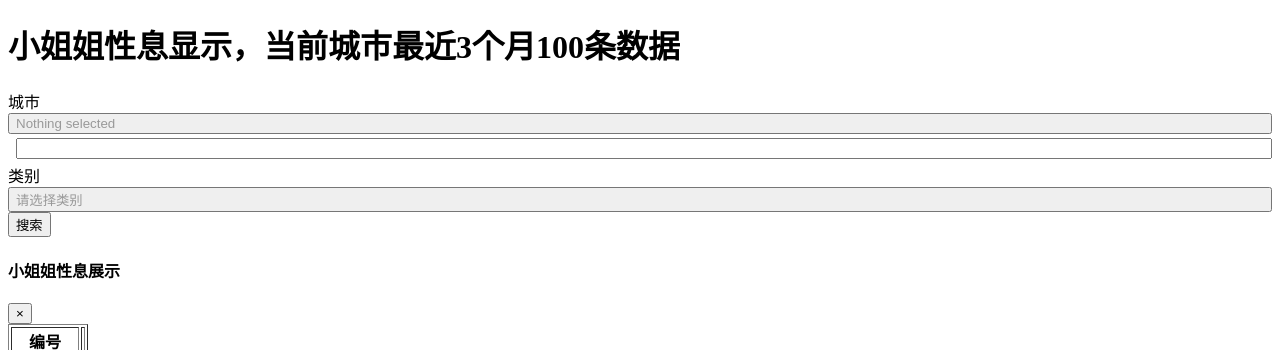
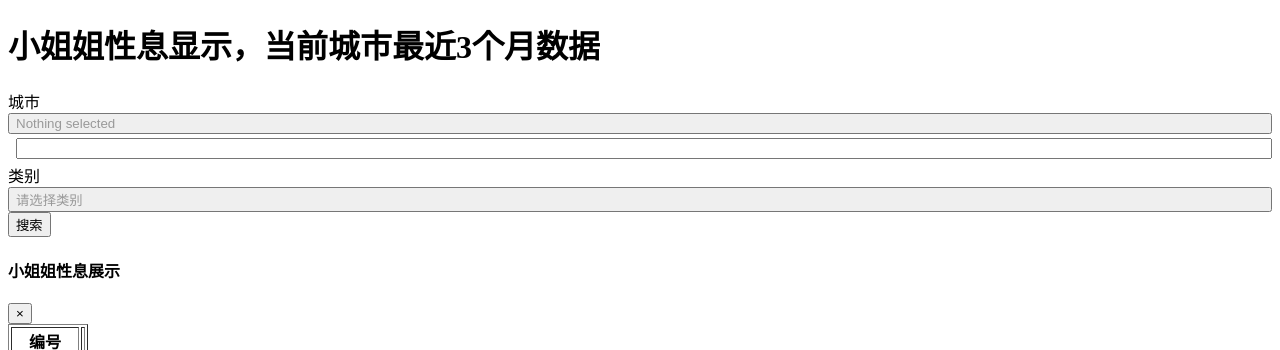
Before and after one commit to camonanesi123/SexInfoSearch, a Flask app: template app/templates/pagination1.html in a window 1280 px wide. Shown: the part 116-466 px from the top of the page. Run offline with Flask 2, Linux system fonts and the light colour scheme; the template is opened without the code that fills it, so the values that code supplies are empty; some libraries are stand-ins or nearby versions.

Commit message:
上传requirement.txt 文file

```diff
--- a/app/templates/pagination1.html
+++ b/app/templates/pagination1.html
@@ -9,7 +9,7 @@
 
 <div style="width: 100%;margin: 0 auto">
       <div class="row justify-content-md-center">
-    <h1>小姐姐性息显示，当前城市最近3个月100条数据</h1>
+    <h1>小姐姐性息显示，当前城市最近3个月数据</h1>
   </div>
 
   <div class="row justify-content-md-center">
```
Also changed, not shown: requirements.txt (added, +25 -0 lines), 1 other file.
